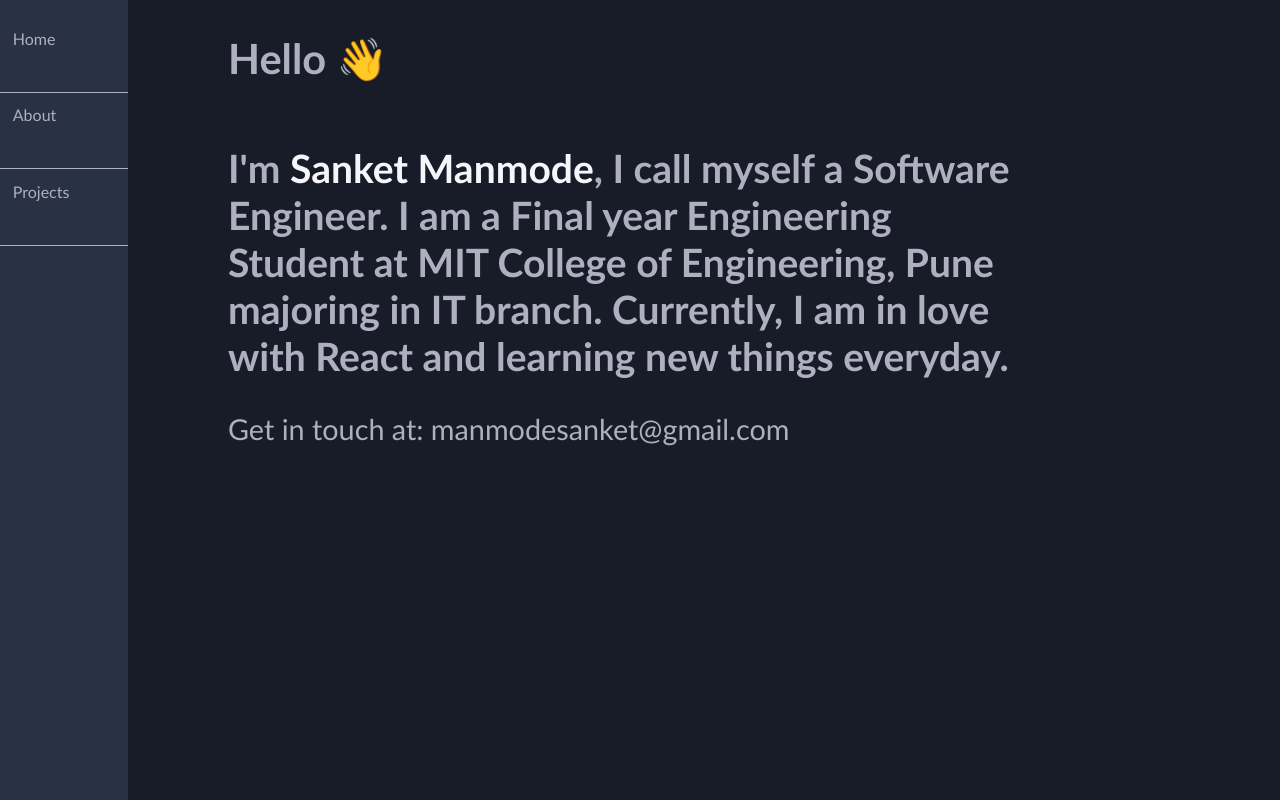
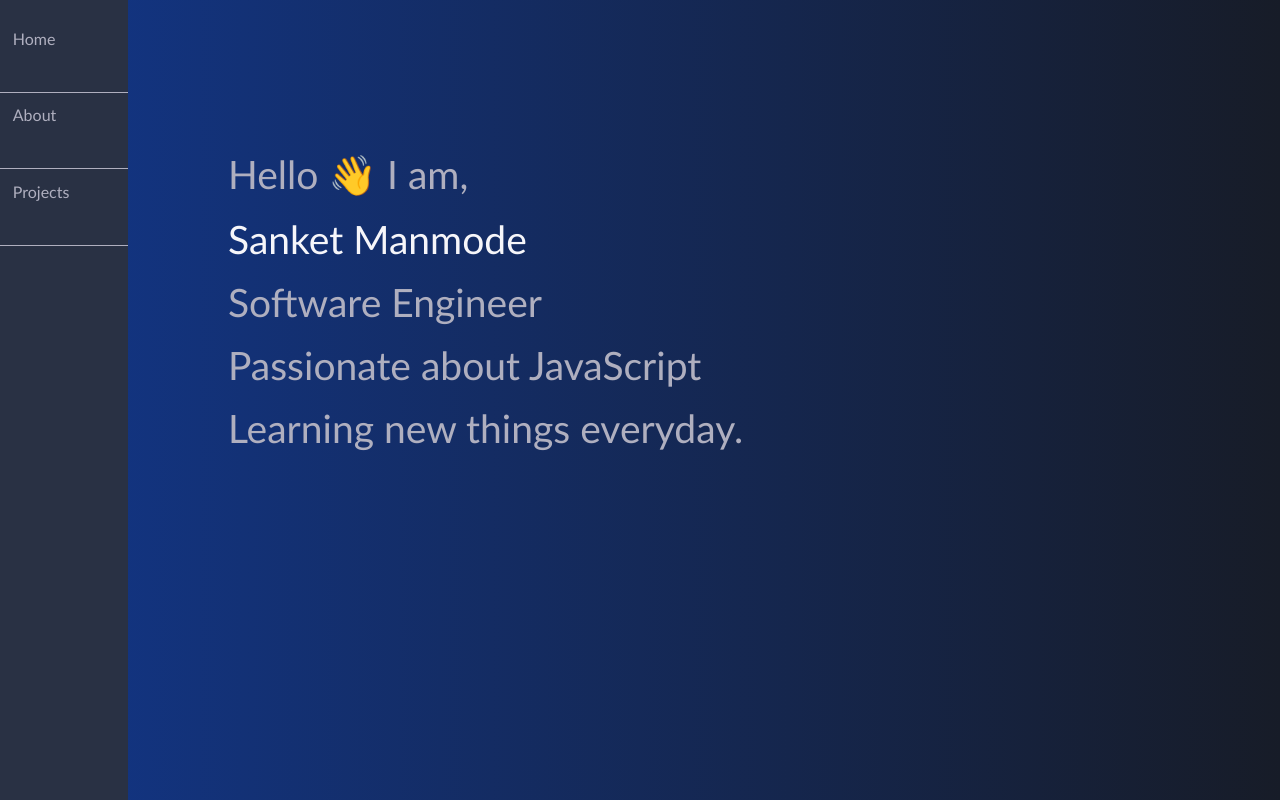
Before and after one commit to manmodesanket/v2, a React (Vite) app: page / in a window 1280 px wide. Built offline with nearby package versions, Linux system fonts and the light colour scheme.

Commit message:
intro changed

```diff
--- a/src/components/intro.js
+++ b/src/components/intro.js
@@ -5,14 +5,14 @@
   return (
     <div>
       <div className="intro">
-        <h1>Hello 👋</h1>
-        <h2 className="intro_para">
-          I'm <span>Sanket Manmode</span>, I call myself a Software Engineer. I
-          am a Final year Engineering Student at MIT College of Engineering,
-          Pune majoring in IT branch. Currently, I am in love with React and
-          learning new things everyday.
-        </h2>
-        <div className="email">Get in touch at: manmodesanket@gmail.com</div>
+        <div className="intro"></div>
+        <div className="div name">Hello 👋 I am,</div>
+        <div className="div name">
+          <span>Sanket Manmode</span>
+        </div>
+        <div className="div prof">Software Engineer</div>
+        <div className="div">Passionate about JavaScript</div>
+        <div className="div">Learning new things everyday.</div>
       </div>
     </div>
   );
--- a/src/css/intro.css
+++ b/src/css/intro.css
@@ -1,17 +1,22 @@
 .intro {
   display: flex;
   flex-direction: column;
-  padding: 5px 100px;
+  padding: 50px 100px;
+  width: 800px;
+  max-width: 100%;
+  font-size: max(1.8vw + 1rem, 3vw);
 }
 
 h1 {
   font-size: max(2vw + 1rem, 3vw);
 }
 
-.intro_para {
-  width: 800px;
-  max-width: 100%;
-  font-size: max(1.8vw + 1rem, 3vw);
+.div {
+  margin-bottom: 1rem;
+}
+
+.iam {
+  font-size: 1rem;
 }
 
 span {
--- a/src/css/styles.css
+++ b/src/css/styles.css
@@ -3,6 +3,7 @@
     "Lucida Sans", Arial, sans-serif;
   margin: 0px;
   background-color: #171c28;
+  background-image: linear-gradient(-90deg, #171c28, #123688);
   color: #afafbf;
 }
 
```
